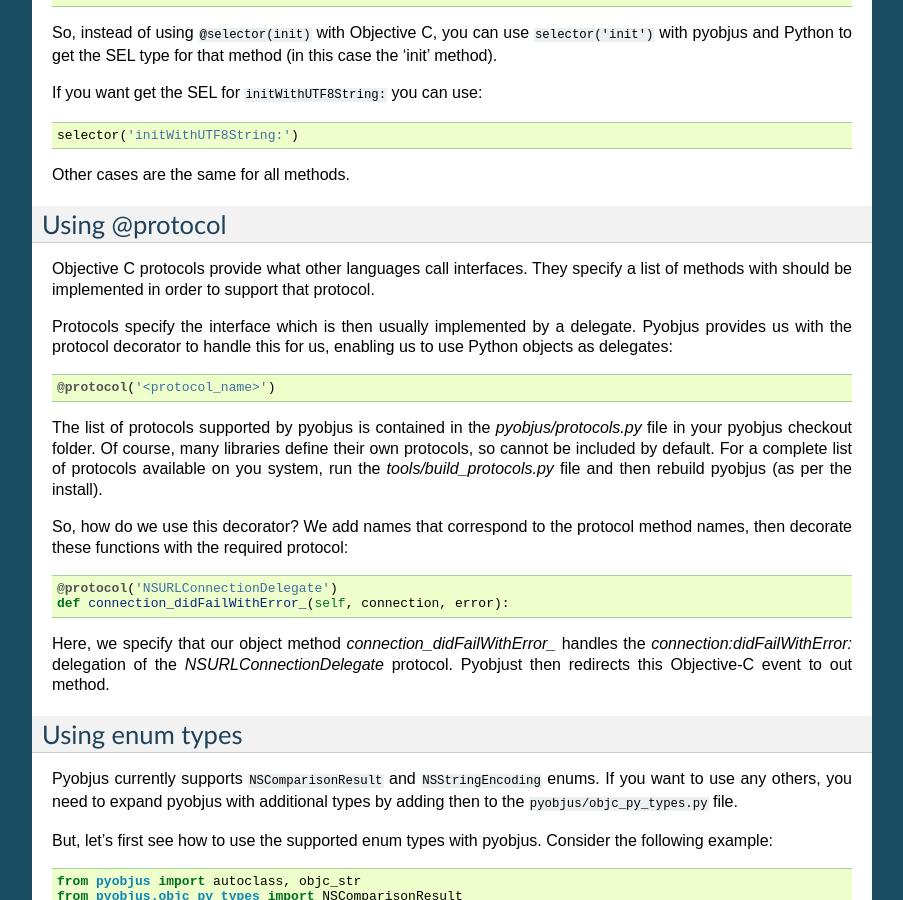
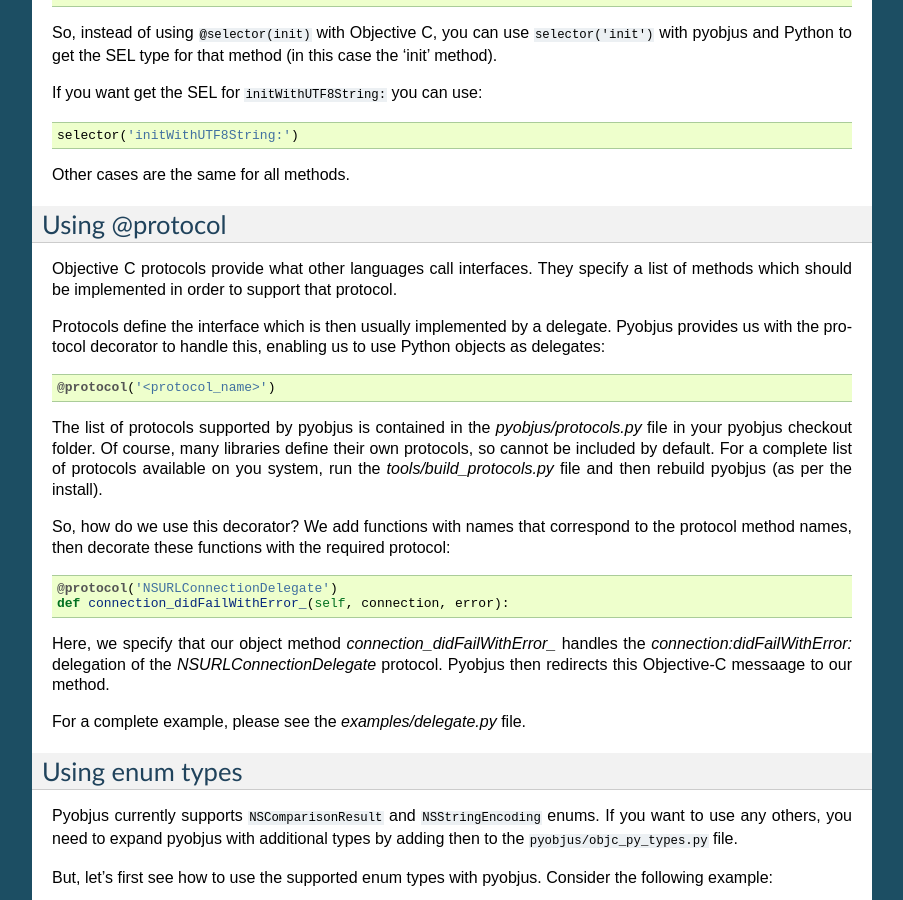
Before and after one commit to kivy/pyobjus, a Sphinx documentation site: the page built from docs/source/core_tutorials.rst, in a window 1280 px wide and 900 px high, scrolled down 11289 px. Shown: the whole window, without its empty margins (198-1101 px from the left). Built offline with Sphinx 7.4.7, drawn with Linux system fonts in a browser that asks for light colours.

Commit message:
doc: touched up @protocol help section

```diff
--- a/docs/source/core_tutorials.rst
+++ b/docs/source/core_tutorials.rst
@@ -679,10 +679,10 @@
 ---------------
 
 Objective C protocols provide what other languages call interfaces. They specify
-a list of methods with should be implemented in order to support that protocol.
+a list of methods which should be implemented in order to support that protocol.
 
-Protocols specify the interface which is then usually implemented by a delegate.
-Pyobjus provides us with the protocol decorator to handle this for us, enabling
+Protocols define the interface which is then usually implemented by a delegate.
+Pyobjus provides us with the protocol decorator to handle this, enabling
 us to use Python objects as delegates::
 
     @protocol('<protocol_name>')
@@ -693,16 +693,18 @@
 a complete list of protocols available on you system, run the
 `tools/build_protocols.py` file and then rebuild pyobjus (as per the install).
 
-So, how do we use this decorator? We add names that correspond to the protocol
-method names, then decorate these functions with the required protocol::
+So, how do we use this decorator? We add functions with names that correspond
+to the protocol method names, then decorate these functions with the required
+protocol::
 
     @protocol('NSURLConnectionDelegate')
     def connection_didFailWithError_(self, connection, error):
 
 Here, we specify that our object method `connection_didFailWithError_` handles
 the `connection:didFailWithError:` delegation  of the `NSURLConnectionDelegate`
-protocol. Pyobjust then redirects this Objective-C event to out method.
+protocol. Pyobjus then redirects this Objective-C messaage to our method.
 
+For a complete example, please see the `examples/delegate.py` file.
 
 Using enum types
 ----------------
```
